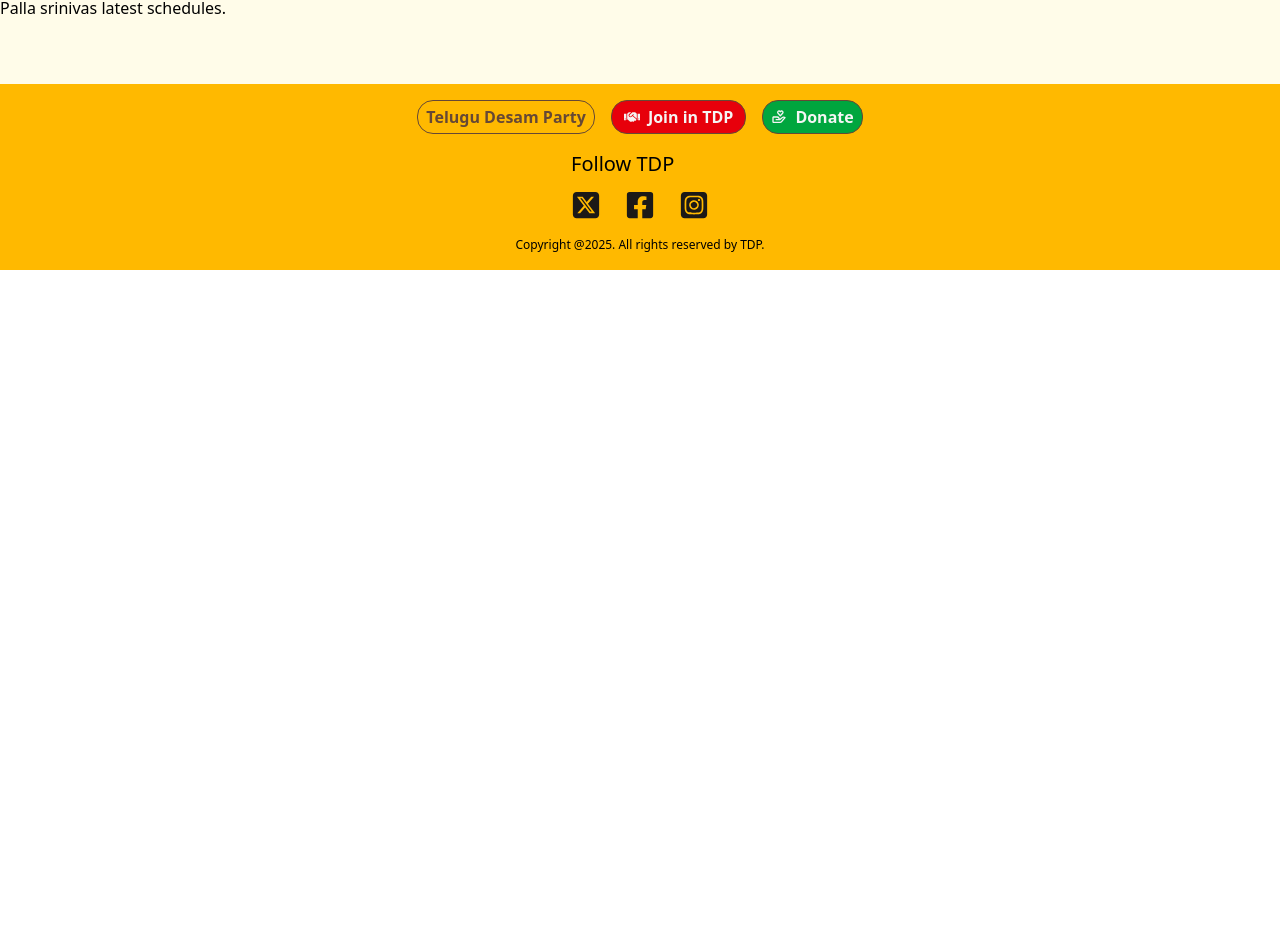
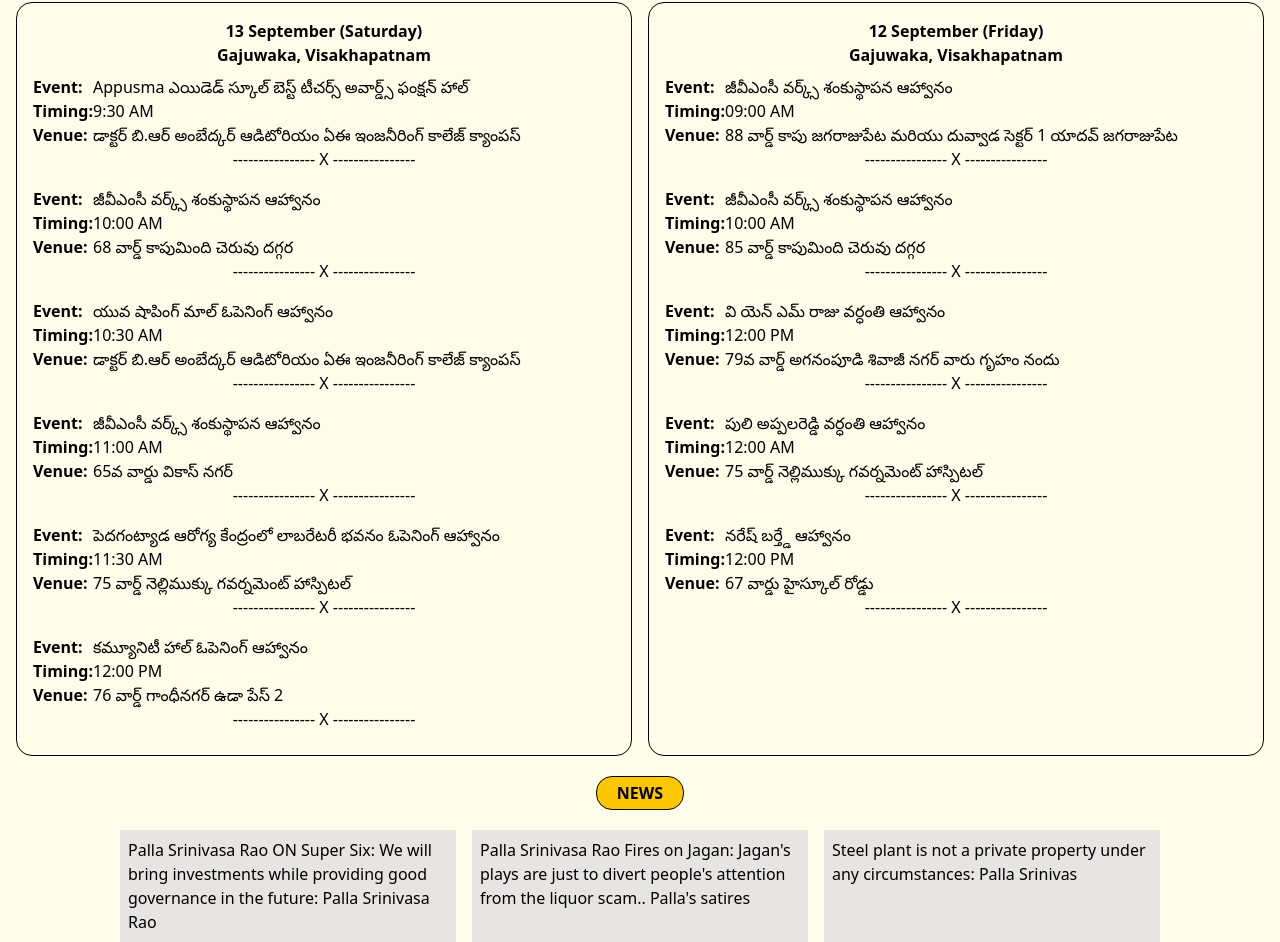
Before and after one commit to Eswar2103/palla-srinivas-portfolio, a React (Vite) app: page / in a window 1280 px wide. Shown: the part 802-1744 px from the top of the page. Before the commit the page ends 1072 px from the top, so only its background shows below. Built offline with nearby package versions, Linux system fonts and the light colour scheme.

Commit message:
Schedules and news sections

```diff
--- a/src/App.jsx
+++ b/src/App.jsx
@@ -3,6 +3,7 @@
 import AppLayout from "./ui/AppLayout";
 import Error from "./ui/Error";
 import LoadingScreen from "./components/LoadingScreen";
+import ErrorPage from "./ui/ErrorPage";
 
 const Home = lazy(() => import("./ui/Home"));
 const About = lazy(() => import("./ui/About"));
@@ -12,7 +13,7 @@
   const router = createBrowserRouter([
     {
       element: <AppLayout />,
-      errorElement: <Error />,
+      errorElement: <ErrorPage />,
       children: [
         {
           path: "/",
--- a/src/components/News.jsx
+++ b/src/components/News.jsx
@@ -1,5 +1,77 @@
 function News() {
-  return <div>News</div>;
+  const news = [
+    {
+      title:
+        "Palla Srinivasa Rao ON Super Six: We will bring investments while providing good governance in the future: Palla Srinivasa Rao",
+      source: "Andhra Jyothi",
+      publishedOn: "Sep 11, 2025",
+      link: "https://www.andhrajyothy.com/2025/andhra-pradesh/ananthapuram/palla-srinivasa-rao-key-comments-on-super-six-meeting-vk-1445913.html",
+    },
+    {
+      title:
+        "Palla Srinivasa Rao Fires on Jagan: Jagan's plays are just to divert people's attention from the liquor scam.. Palla's satires",
+      source: "Andhra Jyothi",
+      publishedOn: "Sep 09, 2025",
+      link: "https://www.andhrajyothy.com/2025/andhra-pradesh/guntur/palla-srinivasa-rao-sensational-comments-on-ys-jagan-mohan-reddy-vk-1445242.html",
+    },
+    {
+      title:
+        "Steel plant is not a private property under any circumstances: Palla Srinivas",
+      source: "Eenadu",
+      publishedOn: "Aug 26, 2025",
+      link: "https://www.eenadu.net/telugu-news/andhra-pradesh/steel-plant-will-not-be-privatized-says-palla-srinivas/1701/125155889",
+    },
+    {
+      title:
+        "Palla Srinivasa Rao Comments on Lokesh: Nara Lokesh.. is thinking smartly: Palla Srinivasa Rao",
+      link: "https://www.andhrajyothy.com/2025/andhra-pradesh/visakhapatnam/palla-srinivasa-rao-distributed-smart-ration-cards-in-visakhapatnam-vk-1440356.html",
+      source: "Andhra Jyothi",
+      publishedOn: "Aug 25, 2025",
+    },
+    {
+      title:
+        "Palla Srinivasa Rao: They are obstructing the development of AP.. Palla fires on Jagan and Co.",
+      source: "Andhra Jyothi",
+      publishedOn: "Jul 28, 2025",
+      link: "https://www.andhrajyothy.com/2025/andhra-pradesh/guntur/telugu-desam-andhra-pradesh-president-palla-srinivasa-rao-strong-warning-to-ys-jagan-mohan-reddy-vk-1430476.html",
+    },
+    {
+      title:
+        "Palla Srinivas Rao: Jagan should change his mind. Pulivendula got independence.. Palla Srinivas Rao fire",
+      source: "Andhra Jyothi",
+      publishedOn: "Aug 14, 2025",
+      link: "https://www.andhrajyothy.com/2025/andhra-pradesh/kadapa/palla-srinivas-rao-key-comments-on-pulivendula-zptc-bye-election-tdp-victory-vk-1436498.html",
+    },
+  ];
+  return (
+    <div className="px-10 sm:px-30">
+      <div className="font-bold uppercase pb-5 flex justify-center">
+        <p className="text-center border rounded-2xl bg-yellow-400 px-5 py-1">
+          News
+        </p>
+      </div>
+      <div className="grid-auto-fit gap-4">
+        {news.map((n) => {
+          return (
+            <div
+              key={n.publishedOn}
+              className="border-none rounded-b-2xl px-2 py-2 h-[140px] flex flex-col justify-between bg-stone-200 hover:bg-amber-400 hover:scale-105 duration-300"
+            >
+              <a
+                href={n.link}
+                target="_blank"
+                rel="noopener noreferrer"
+                className="hover:underline"
+              >
+                {n.title}
+              </a>
+              <p className="text-end">{n.publishedOn}</p>
+            </div>
+          );
+        })}
+      </div>
+    </div>
+  );
 }
 
 export default News;
--- /dev/null
+++ b/src/components/Scheduler.jsx
@@ -0,0 +1,5 @@
+function Scheduler() {
+  return <div></div>;
+}
+
+export default Scheduler;
--- a/src/components/Schedules.jsx
+++ b/src/components/Schedules.jsx
@@ -1,5 +1,118 @@
 function Schedules() {
-  return <div>Palla srinivas latest schedules.</div>;
+  const schedules = [
+    {
+      date: "13 September (Saturday)",
+      place: "Gajuwaka, Visakhapatnam",
+      events: [
+        {
+          name: "Appusma ఎయిడెడ్ స్కూల్ బెస్ట్ టీచర్స్ అవార్డ్స్ ఫంక్షన్ హాల్",
+          time: "9:30 AM",
+          venue:
+            "డాక్టర్ బి.ఆర్ అంబేద్కర్ ఆడిటోరియం ఏఈ ఇంజనీరింగ్ కాలేజ్ క్యాంపస్",
+        },
+        {
+          name: "జీవీఎంసీ వర్క్స్ శంకుస్థాపన ఆహ్వానం",
+          time: "10:00 AM",
+          venue: "68 వార్డ్ కాపుమింది చెరువు దగ్గర",
+        },
+        {
+          name: "యువ షాపింగ్ మాల్ ఓపెనింగ్ ఆహ్వానం",
+          time: "10:30 AM",
+          venue:
+            "డాక్టర్ బి.ఆర్ అంబేద్కర్ ఆడిటోరియం ఏఈ ఇంజనీరింగ్ కాలేజ్ క్యాంపస్",
+        },
+        {
+          name: "జీవీఎంసీ వర్క్స్ శంకుస్థాపన ఆహ్వానం",
+          time: "11:00 AM",
+          venue: "65వ వార్డు వికాస్ నగర్",
+        },
+        {
+          name: "పెదగంట్యాడ ఆరోగ్య కేంద్రంలో లాబరేటరీ భవనం ఓపెనింగ్ ఆహ్వానం",
+          time: "11:30 AM",
+          venue: "75 వార్డ్ నెల్లిముక్కు గవర్నమెంట్ హాస్పిటల్",
+        },
+        {
+          name: " కమ్యూనిటీ హాల్ ఓపెనింగ్ ఆహ్వానం",
+          time: "12:00 PM",
+          venue: "76 వార్డ్ గాంధీనగర్ ఉడా  పేస్ 2",
+        },
+      ],
+    },
+    {
+      date: "12 September (Friday)",
+      place: "Gajuwaka, Visakhapatnam",
+      events: [
+        {
+          name: "జీవీఎంసీ వర్క్స్ శంకుస్థాపన ఆహ్వానం",
+          time: "09:00 AM",
+          venue:
+            "88 వార్డ్ కాపు జగరాజుపేట మరియు దువ్వాడ సెక్టర్ 1 యాదవ్ జగరాజుపేట",
+        },
+        {
+          name: "జీవీఎంసీ వర్క్స్ శంకుస్థాపన ఆహ్వానం",
+          time: "10:00 AM",
+          venue: "85 వార్డ్ కాపుమింది చెరువు దగ్గర",
+        },
+        {
+          name: "వి యెన్ ఎమ్ రాజు వర్ధంతి ఆహ్వానం",
+          time: "12:00 PM",
+          venue: "79వ వార్డ్ అగనంపూడి  శివాజీ నగర్ వారు గృహం నందు",
+        },
+        {
+          name: "పులి అప్పలరెడ్డి వర్ధంతి ఆహ్వానం",
+          time: "12:00 AM",
+          venue: "75 వార్డ్ నెల్లిముక్కు గవర్నమెంట్ హాస్పిటల్",
+        },
+        {
+          name: "నరేష్ బర్త్డే ఆహ్వానం",
+          time: "12:00 PM",
+          venue: "67 వార్డు హైస్కూల్ రోడ్డు",
+        },
+      ],
+    },
+  ];
+  return (
+    <section className="px-4 mb-5">
+      <div className="font-bold uppercase pb-5 flex justify-center">
+        <p className="text-center border rounded-2xl bg-yellow-400 px-5 py-1">
+          Latest schedules
+        </p>
+      </div>
+      <div className="grid-auto-fit gap-4">
+        {schedules.map((s) => {
+          const { date, place, events } = s;
+          return (
+            <div key={date} className="border rounded-2xl p-4">
+              <p className="font-bold text-center">{date}</p>
+              <div className="flex justify-center">
+                <p className="font-bold">{place}</p>
+              </div>
+              {events.map((e) => (
+                <div key={e.time} className="py-2">
+                  {console.log("e----", JSON.stringify(e))}
+                  <div className="flex">
+                    <p className="font-semibold basis-15">Event:</p>
+                    <p>{e.name}</p>
+                  </div>
+                  <div className="flex">
+                    <p className="font-semibold basis-15">Timing:</p>
+                    <p>{e.time}</p>
+                  </div>
+                  <div className="flex">
+                    <p className="font-semibold basis-15">Venue:</p>
+                    <p>{e.venue}</p>
+                  </div>
+                  <div className="text-center">
+                    ---------------- X ----------------
+                  </div>
+                </div>
+              ))}
+            </div>
+          );
+        })}
+      </div>
+    </section>
+  );
 }
 
 export default Schedules;
--- a/src/index.css
+++ b/src/index.css
@@ -27,6 +27,7 @@
   }
 
   .grid-auto-fit {
+    display: grid;
     grid-template-columns: repeat(auto-fit, minmax(300px, 1fr));
   }
 }
--- /dev/null
+++ b/src/ui/ErrorPage.jsx
@@ -0,0 +1,14 @@
+import { useRouteError } from "react-router-dom";
+
+function ErrorPage() {
+  const error = useRouteError();
+  return (
+    <div className="font-bold">
+      <h1>Oops!</h1>
+      <p>Something went wrong.</p>
+      <p className="text-red-600">{error.statusText || error.message}</p>
+    </div>
+  );
+}
+
+export default ErrorPage;
--- a/src/ui/Home.jsx
+++ b/src/ui/Home.jsx
@@ -8,9 +8,8 @@
     <>
       <Corousel />
       {/* <Guarantees /> */}
-      <p>Coming soon</p>
+      <Schedules />
       <News />
-      <Schedules />
     </>
   );
 }
```
